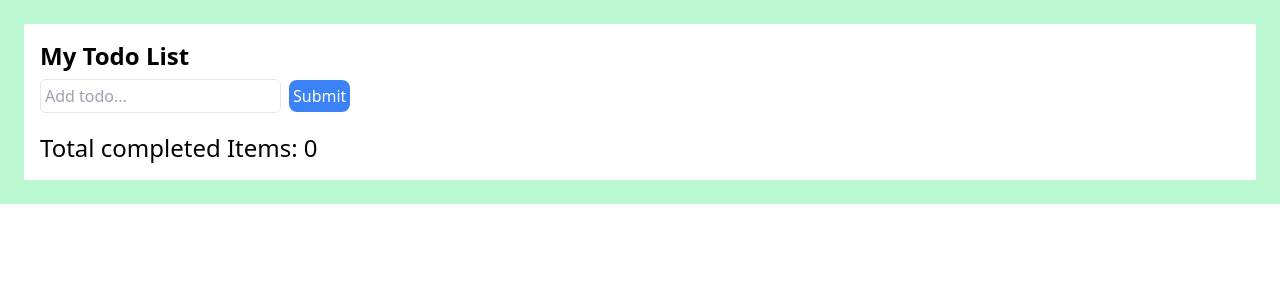
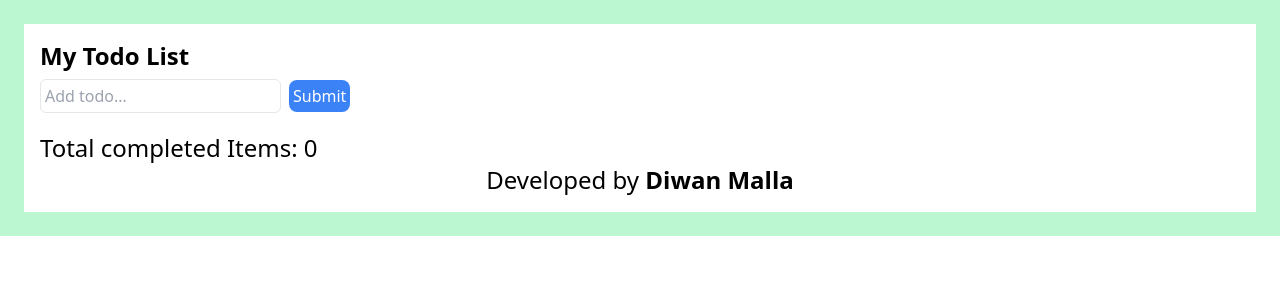
Before and after one commit to DiwanMalla/redux-toolkit-todo, a React (Vite) app: page / in a window 1280 px wide. Shown: the top 300 px of the page. Built offline with nearby package versions, Linux system fonts and the light colour scheme.

Commit message:
Added copyright in footer

```diff
--- a/src/Components/Footer.tsx
+++ b/src/Components/Footer.tsx
@@ -9,7 +9,12 @@ const Footer = () => {
     todo.completed === true ? completed++ : completed;
   });
   return (
-    <div className="text-2xl mt-3">{`Total completed Items: ${completed}`}</div>
+    <div>
+      <div className="text-2xl mt-3">{`Total completed Items: ${completed}`}</div>
+      <div className="text-center text-2xl">
+        Developed by <span className="font-bold">Diwan Malla</span>
+      </div>
+    </div>
   );
 };
 
```
